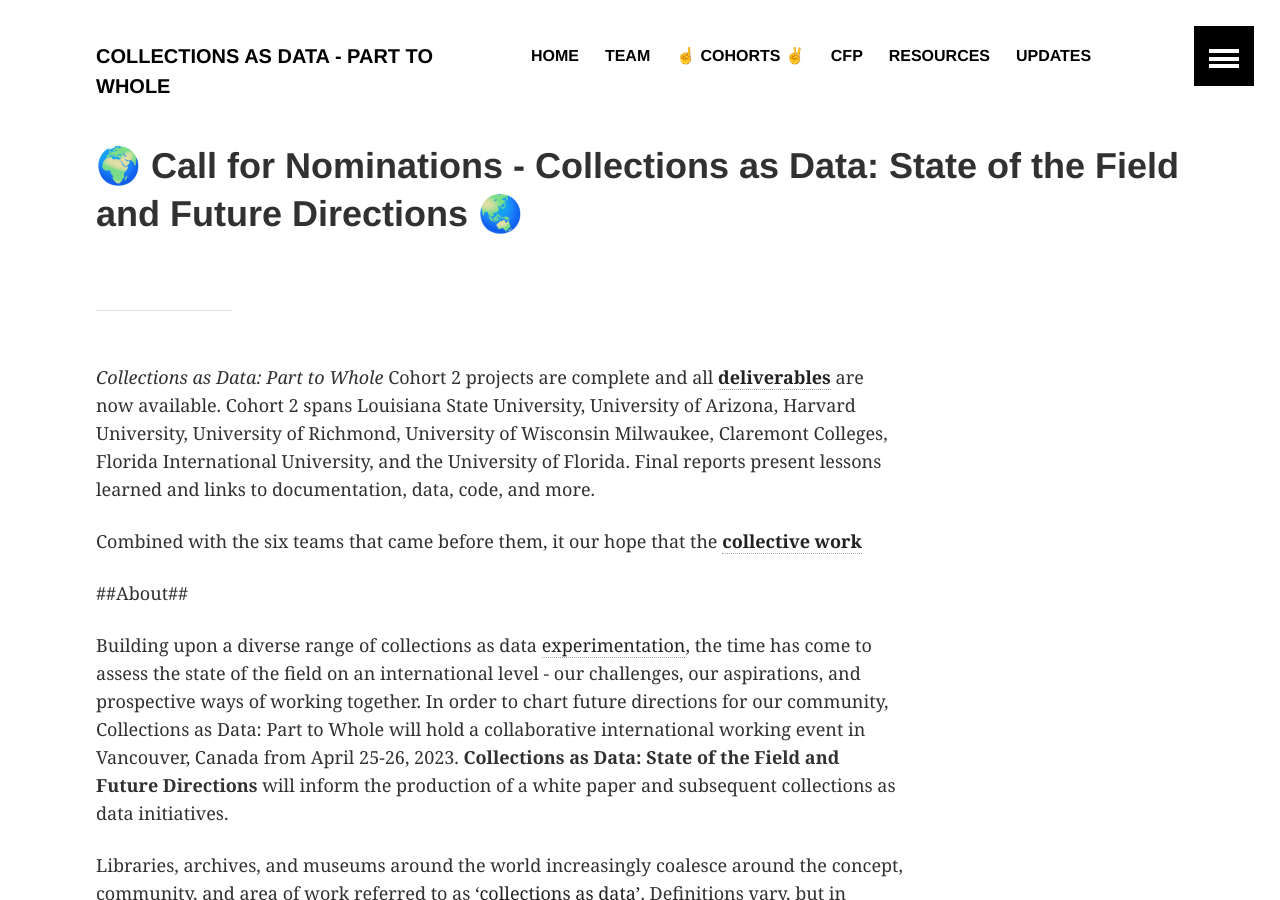
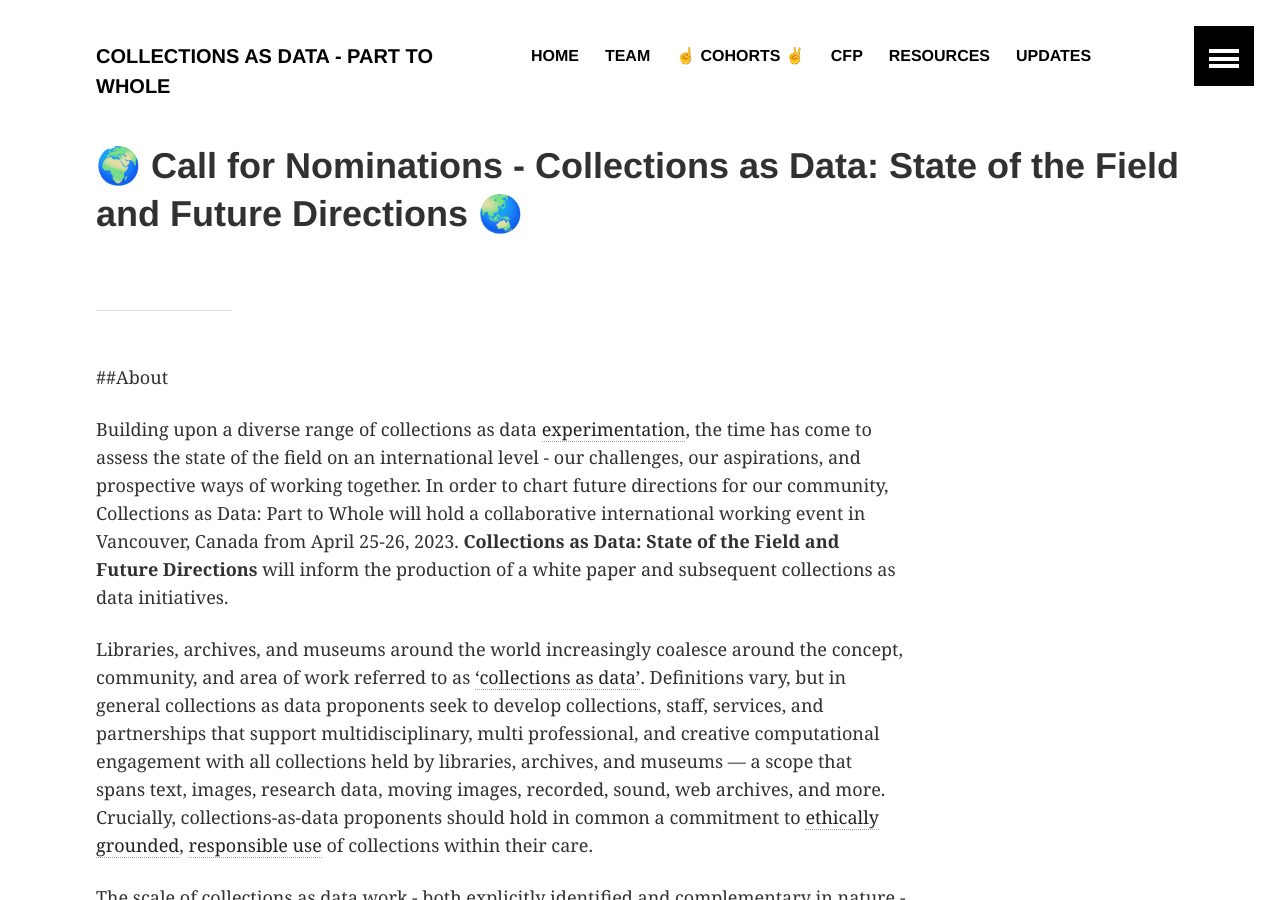
Before and after one commit to collectionsasdata/part2whole, a Jekyll site: the page built from _posts/2022-11-14-summit.markdown, in a window 1280 px wide and 900 px high. Built offline with Jekyll 4.4.1, drawn with Linux system fonts in a browser that asks for light colours.

Commit message:
Update 2022-11-14-summit.markdown

```diff
--- a/_posts/2022-11-14-summit.markdown
+++ b/_posts/2022-11-14-summit.markdown
@@ -6,11 +6,7 @@ teaser: "Call for Nominations - Collections as Data: State of the Field and Futu
 ---
 ---
 
-*Collections as Data: Part to Whole* Cohort 2 projects are complete and all [**deliverables**](https://osf.io/r9n3s/wiki/home/) are now available. Cohort 2 spans Louisiana State University, University of Arizona, Harvard University, University of Richmond, University of Wisconsin Milwaukee, Claremont Colleges, Florida International University, and the University of Florida. Final reports present lessons learned and links to documentation, data, code, and more.
-
-Combined with the six teams that came before them, it our hope that the [**collective work**](https://osf.io/r9n3s/wiki/home/)
-
-##About##
+##About
 
 Building upon a diverse range of collections as data [experimentation](https://collectionsasdata.github.io/part2whole/), the time has come to assess the state of the field on an international level - our challenges, our aspirations, and prospective ways of working together. In order to chart future directions for our community, Collections as Data: Part to Whole will hold a collaborative international working event in Vancouver, Canada from April 25-26, 2023. **Collections as Data: State of the Field and Future Directions** will inform the production of a white paper and subsequent collections as data initiatives.
 
```
